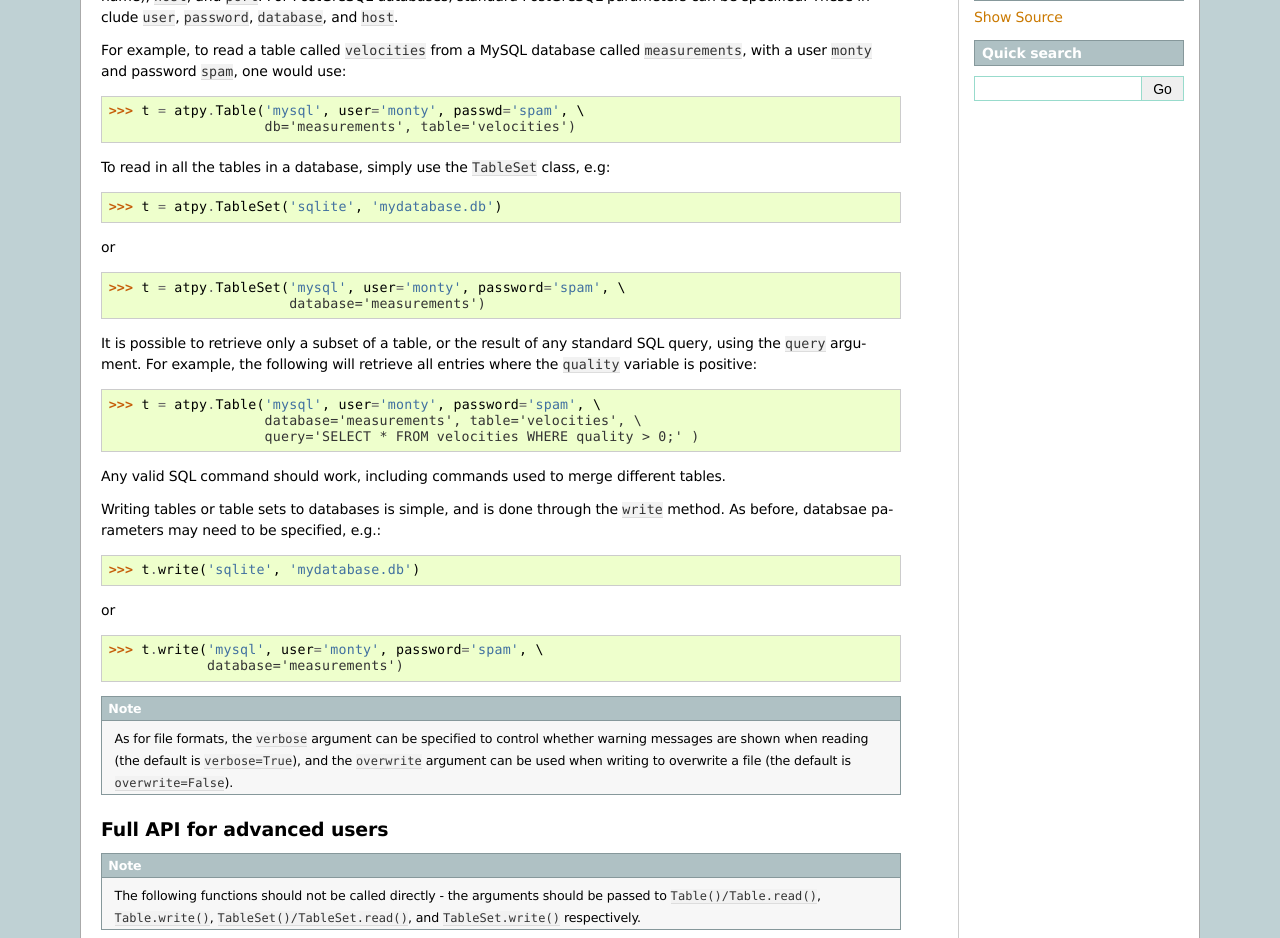
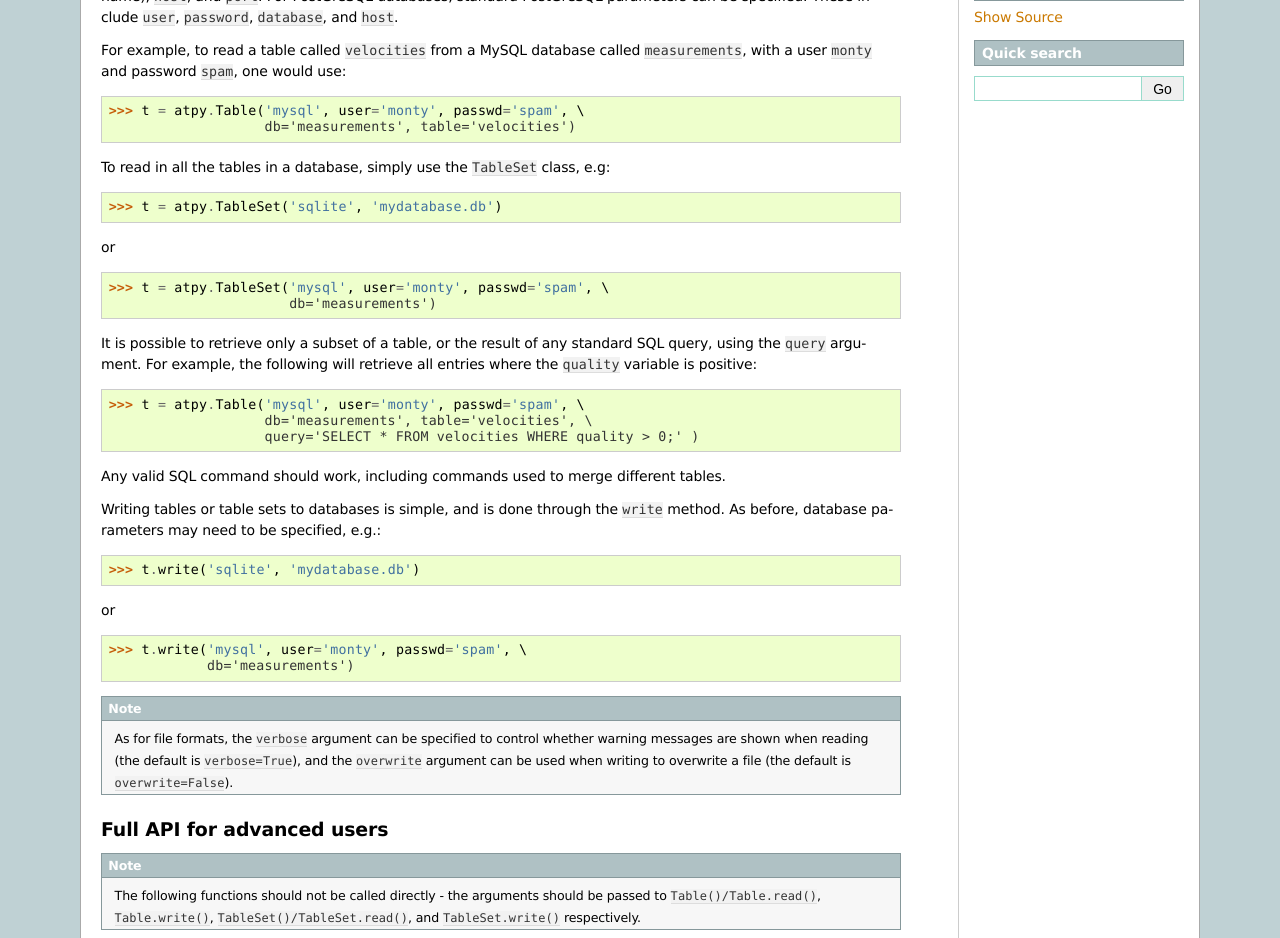
Before and after one commit to atpy/atpy.github.com, a Sphinx documentation site: the page built from sphinx/source/format_sql.rst, in a window 1280 px wide, cut to the strip 417-1355 px from the top of the page. Built offline with Sphinx 7.4.7, drawn with Linux system fonts in a browser that asks for light colours; the version number could not be read and is left out.

Commit message:
More fixes to SQL docs

```diff
--- a/sphinx/source/format_sql.rst
+++ b/sphinx/source/format_sql.rst
@@ -31,25 +31,25 @@ To read in all the tables in a database, simply use the ``TableSet`` class, e.g:
 
 or
 
-  >>> t = atpy.TableSet('mysql', user='monty', password='spam', \
-                        database='measurements')
+  >>> t = atpy.TableSet('mysql', user='monty', passwd='spam', \
+                        db='measurements')
 
 It is possible to retrieve only a subset of a table, or the result of any standard SQL query, using the ``query`` argument. For example, the following will retrieve all entries where the ``quality`` variable is positive::
 
-  >>> t = atpy.Table('mysql', user='monty', password='spam', \
-                     database='measurements', table='velocities', \
+  >>> t = atpy.Table('mysql', user='monty', passwd='spam', \
+                     db='measurements', table='velocities', \
                      query='SELECT * FROM velocities WHERE quality > 0;' )
 
 Any valid SQL command should work, including commands used to merge different tables.
 
-Writing tables or table sets to databases is simple, and is done through the ``write`` method. As before, databsae parameters may need to be specified, e.g.::
+Writing tables or table sets to databases is simple, and is done through the ``write`` method. As before, database parameters may need to be specified, e.g.::
 
   >>> t.write('sqlite', 'mydatabase.db')
 
 or
 
-  >>> t.write('mysql', user='monty', password='spam', \
-              database='measurements')
+  >>> t.write('mysql', user='monty', passwd='spam', \
+              db='measurements')
 
 .. note::
     As for file formats, the ``verbose`` argument can be specified to
```
